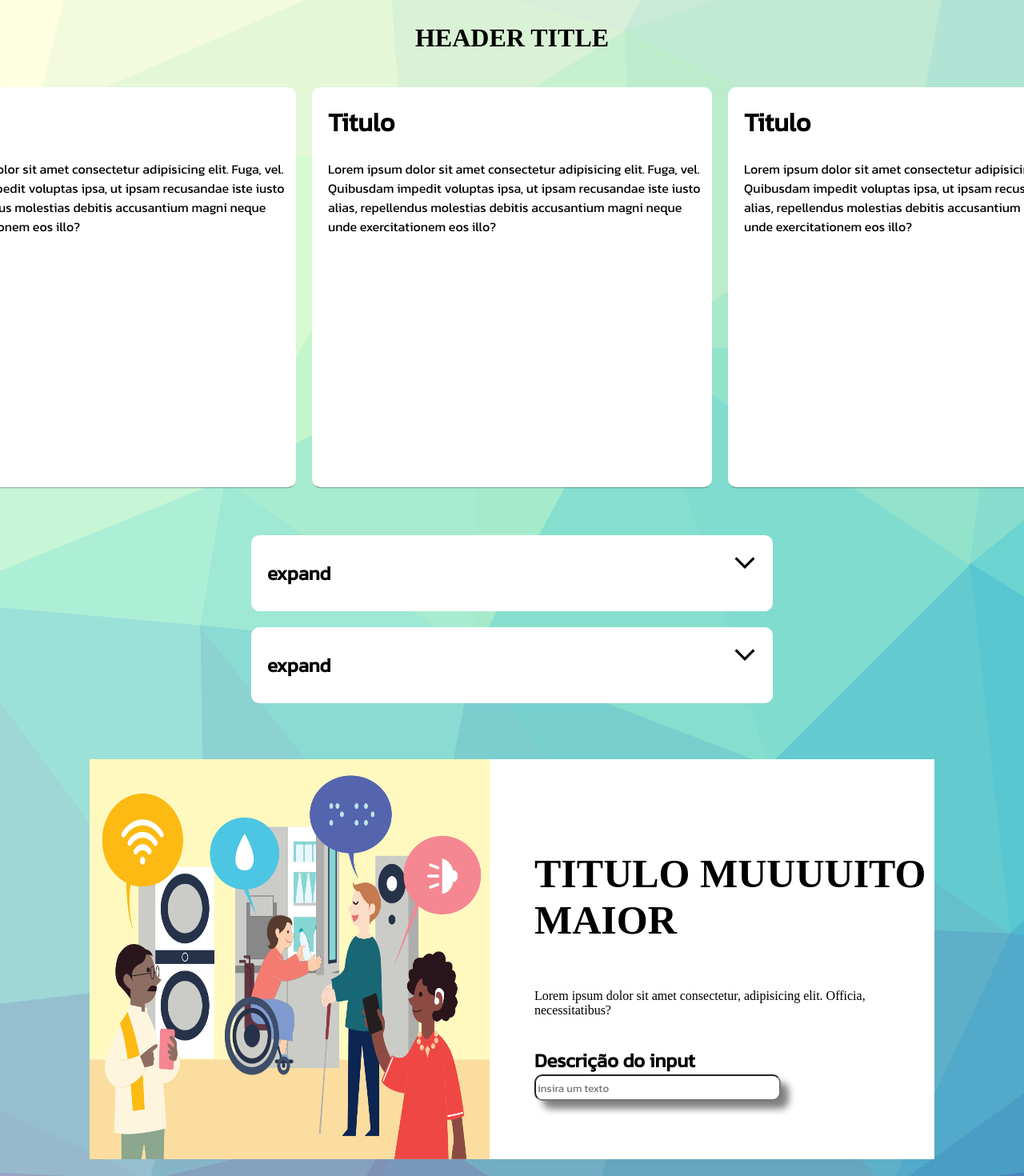
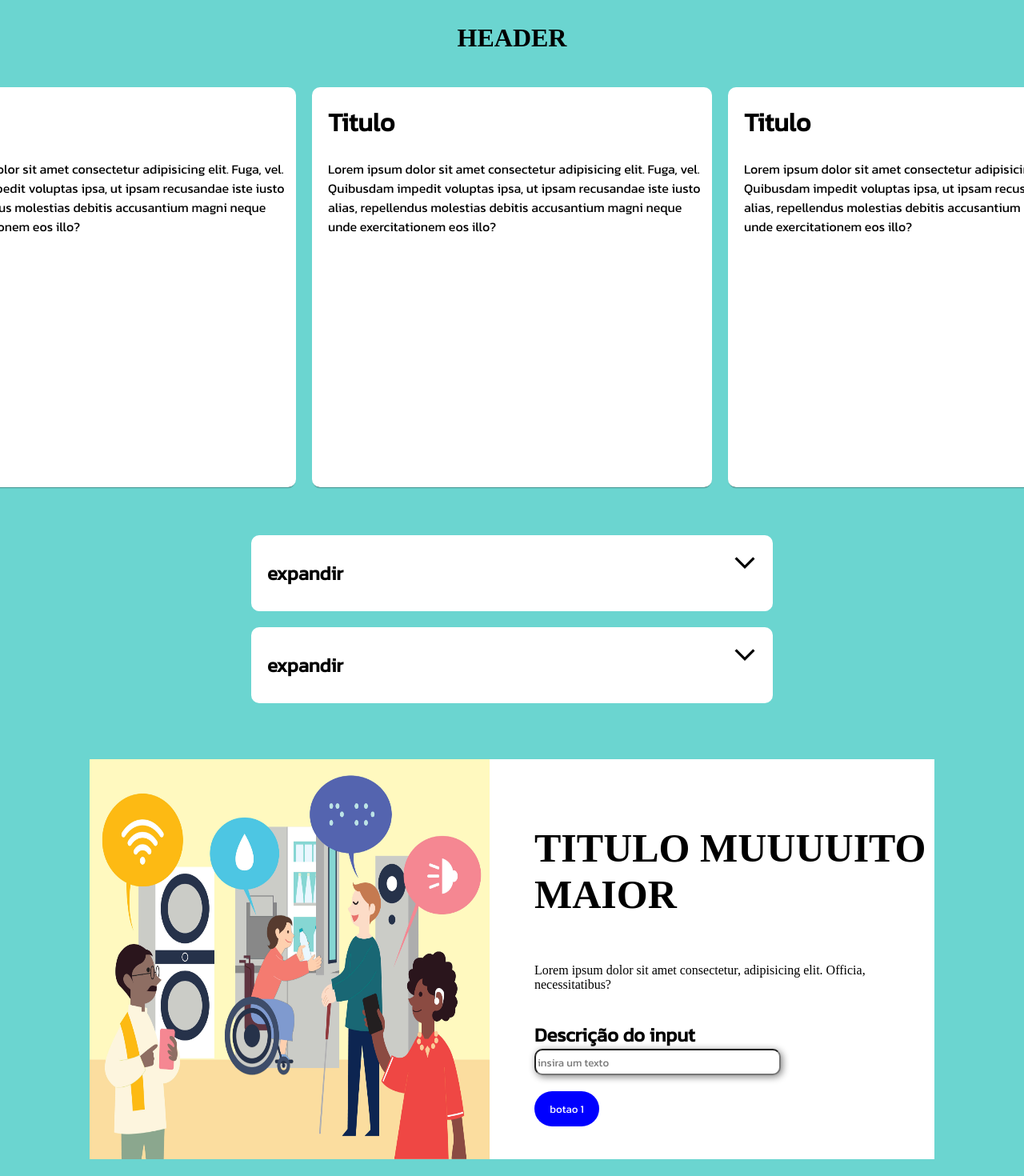
Before and after one commit to OliveiraSamirRamon/a11y-working-demo, an Angular app: page / in a window 1280 px wide. Shown: the top 1470 px of the page at 80% size. Built offline with nearby package versions, Linux system fonts and the light colour scheme; a web font is replaced by a local one.

Commit message:
fix: alteracoes button, background e add tabindex para leitor de tela

```diff
--- a/src/app/accordion/accordion.component.html
+++ b/src/app/accordion/accordion.component.html
@@ -1,6 +1,6 @@
 <div class="accordion">
-    <div class="accordion-title" (click)="open()" >
-        <h2>expand</h2>
+    <div class="accordion-title" (click)="open()" (keyup.enter)="open()" tabindex="0">
+        <h2>expandir</h2>
         <span class="material-symbols-outlined" [ngClass]="{'icon-rotate': showText}">
             expand_more
         </span>
--- a/src/app/accordion/accordion.component.ts
+++ b/src/app/accordion/accordion.component.ts
@@ -8,8 +8,14 @@ import { Component } from '@angular/core';
 export class AccordionComponent {
 
   showText: Boolean = false;
+  text: any = null
 
   open(){
     this.showText = !this.showText;
+    if(this.text == null)
+      this.text = 0;
+    else
+      this.text = null
   }
+
 }
--- a/src/app/button/button.component.html
+++ b/src/app/button/button.component.html
@@ -1,3 +1 @@
-<div class="button">
-    <button>botao 1</button>
-</div>
+<button>botao 1</button>
--- a/src/app/button/button.component.scss
+++ b/src/app/button/button.component.scss
@@ -1,4 +1,14 @@
-.button{
-    display: flex;
-    justify-content: center;
+button{
+    border-radius: 10px;
+    height: 44px;
+    width: 81px;
+    border: none;
+    background: blue;
+    color: white;
+    border-radius: 23px;
+    font-family: 'Kanit', serif;
+
+    &:active{
+        opacity: 0.5;
+    }
 }
--- a/src/app/card/card.component.html
+++ b/src/app/card/card.component.html
@@ -1,4 +1,4 @@
-<div class="card">
+<div class="card" tabindex="0">
     <h1>Titulo</h1>
     <p>
         Lorem ipsum dolor sit amet consectetur adipisicing elit. Fuga, vel. Quibusdam impedit voluptas ipsa, ut ipsam recusandae iste iusto alias, repellendus molestias debitis accusantium magni neque unde exercitationem eos illo?
--- a/src/app/footer/footer.component.scss
+++ b/src/app/footer/footer.component.scss
@@ -1,6 +1,6 @@
 .footer{
     margin-top: 300px;
-    height: 200px;
+    height: 150px;
     width: 100%;
     background-color: white;
     position: absolute;
--- a/src/app/header/header.component.html
+++ b/src/app/header/header.component.html
@@ -1,3 +1,3 @@
-<div class="header">
-    <h1>HEADER TITLE</h1>
+<div class="header" tabindex="0">
+    <h1>HEADER</h1>
 </div>
--- a/src/app/input/input.component.scss
+++ b/src/app/input/input.component.scss
@@ -10,7 +10,7 @@
         border-radius: 10px;
         width: 300px;
         height: 27px;
-        box-shadow: gray 10px 10px 10px;
+        box-shadow: gray 2px 2px 10px;
         font-family: 'Kanit', serif;
 
         &:focus{
--- a/src/app/main/main.component.html
+++ b/src/app/main/main.component.html
@@ -18,6 +18,7 @@
                 <h2>TITULO MUUUUITO MAIOR</h2>
                 <p>Lorem ipsum dolor sit amet consectetur, adipisicing elit. Officia, necessitatibus?</p>
                 <app-input></app-input>
+                <app-button></app-button>
             </div>
         </div>
     </div>
--- a/src/app/main/main.component.scss
+++ b/src/app/main/main.component.scss
@@ -30,6 +30,10 @@
         justify-content: center;
         flex-direction: row;
         padding-top: 50px;
+
+        app-button{
+            margin-top: 20px;
+        }
     }
 
     .imagem{
--- a/src/index.html
+++ b/src/index.html
@@ -2,7 +2,7 @@
 <html lang="en">
 <head>
   <meta charset="utf-8">
-  <title>A11yWorkingDemo</title>
+  <title>Demonstração acessibilidade</title>
   <base href="/">
   <meta name="viewport" content="width=device-width, initial-scale=1">
   <link rel="icon" type="image/x-icon" href="favicon.ico">
--- a/src/styles.scss
+++ b/src/styles.scss
@@ -1,4 +1,5 @@
 /* You can add global styles to this file, and also import other style files */
 body{
-    background-image: url(assets/background-azul.png);
+    // background-image: url(assets/background-azul.png);
+    background-color: #6BD5D0;
 }
```
Also changed, not shown: src/assets/gato.jpg (added).
